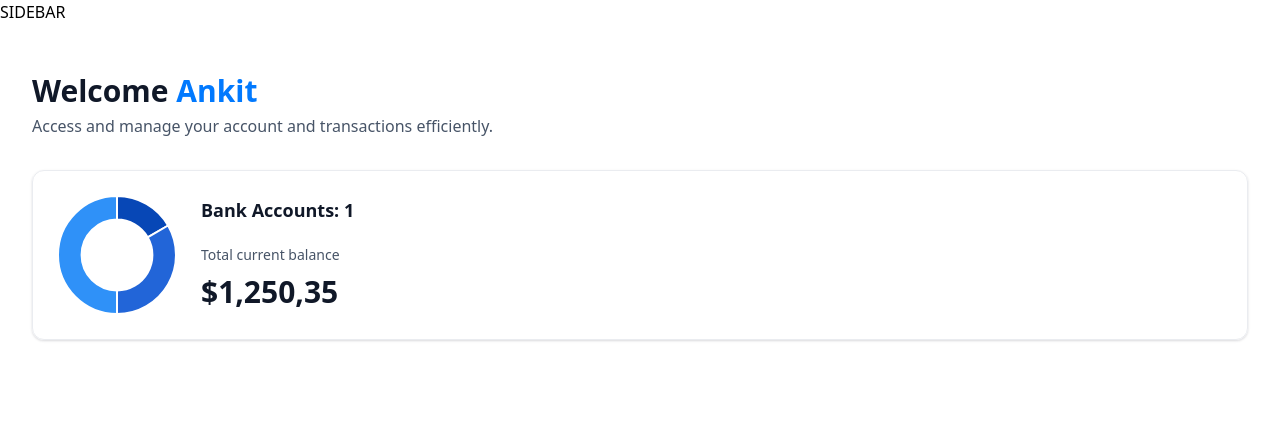
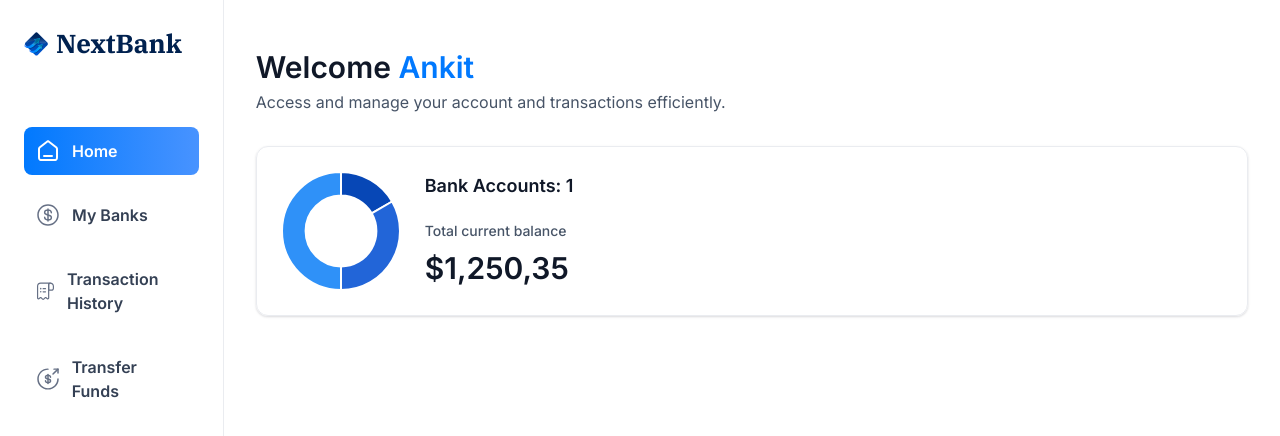
Before and after one commit to ankitnimje/next-bank, a Next.js app: page / in a window 1280 px wide. Shown: the top 436 px of the page. Built offline with nearby package versions, Linux system fonts and the light colour scheme.

Commit message:
add sidebar

```diff
--- a/app/(root)/layout.tsx
+++ b/app/(root)/layout.tsx
@@ -1,13 +1,40 @@
+import Image from "next/image";
+import Sidebar from "@/components/Sidebar";
+import MobileNavbar from "@/components/MobileNavbar";
 
 export default function RootLayout({
   children,
 }: Readonly<{
   children: React.ReactNode;
 }>) {
+  const loggedInUserMockData = {
+    $id: "123",
+    email: "el@pacino.com",
+    userId: "12345",
+    dwollaCustomerUrl: "some url",
+    dwollaCustomerId: "some id",
+    firstName: "AL",
+    lastName: "Pacino",
+    address1: "Broadway st",
+    city: "LA",
+    state: "CA",
+    postalCode: "66666",
+    dateOfBirth: "12/10/1299",
+    ssn: "123-12301",
+  };
+
   return (
-    <main>
-        SIDEBAR
+    <main className="flex h-screen w-full font-inter">
+      <Sidebar user={loggedInUserMockData} />
+      <div className="flex size-full flex-col">
+        <div className="root-layout">
+          <Image src="/icons/logo.svg" width={30} height={30} alt="logo" />
+          <div>
+            <MobileNavbar user={loggedInUserMockData} />
+          </div>
+        </div>
         {children}
+      </div>
     </main>
   );
 }
--- /dev/null
+++ b/components/MobileNavbar.tsx
@@ -0,0 +1,7 @@
+import React from "react";
+
+const MobileNavbar = ({ user }: MobileNavProps) => {
+  return <div>MobileNavbar</div>;
+};
+
+export default MobileNavbar;
--- /dev/null
+++ b/components/Sidebar.tsx
@@ -0,0 +1,59 @@
+"use client";
+
+import { sidebarLinks } from "@/constants";
+import { cn } from "@/lib/utils";
+import Image from "next/image";
+import Link from "next/link";
+import { usePathname } from "next/navigation";
+import React from "react";
+
+const Sidebar = ({ user }: SiderbarProps) => {
+  const pathname = usePathname();
+
+  return (
+    <section className="sidebar">
+      <nav className="flex flex-col gap-4">
+        <Link href="/" className="mb-12 flex cursor-pointer items-center gap-2">
+          <Image
+            src="/icons/logo.svg"
+            width={34}
+            height={34}
+            alt="NextBank"
+            className="size-[24px] max-xl:size-14"
+          />
+          <h1 className="sidebar-logo">NextBank</h1>
+        </Link>
+
+        {sidebarLinks?.map((link) => {
+          const isActive =
+            pathname === link.route || pathname.startsWith(`${link.route}/`);
+          return (
+            <Link
+              href={link.route}
+              key={link.label}
+              className={cn("sidebar-link", {
+                "bg-bank-gradient": isActive,
+              })}
+            >
+              <div className="relative size-6">
+                <Image
+                  src={link.imgURL}
+                  alt={link.label}
+                  fill
+                  className={cn({
+                    "brightness-[3] invert-0": isActive,
+                  })}
+                />
+              </div>
+              <p className={cn("sidebar-label", { "!text-white": isActive })}>
+                {link.label}
+              </p>
+            </Link>
+          );
+        })}
+      </nav>
+    </section>
+  );
+};
+
+export default Sidebar;
```
